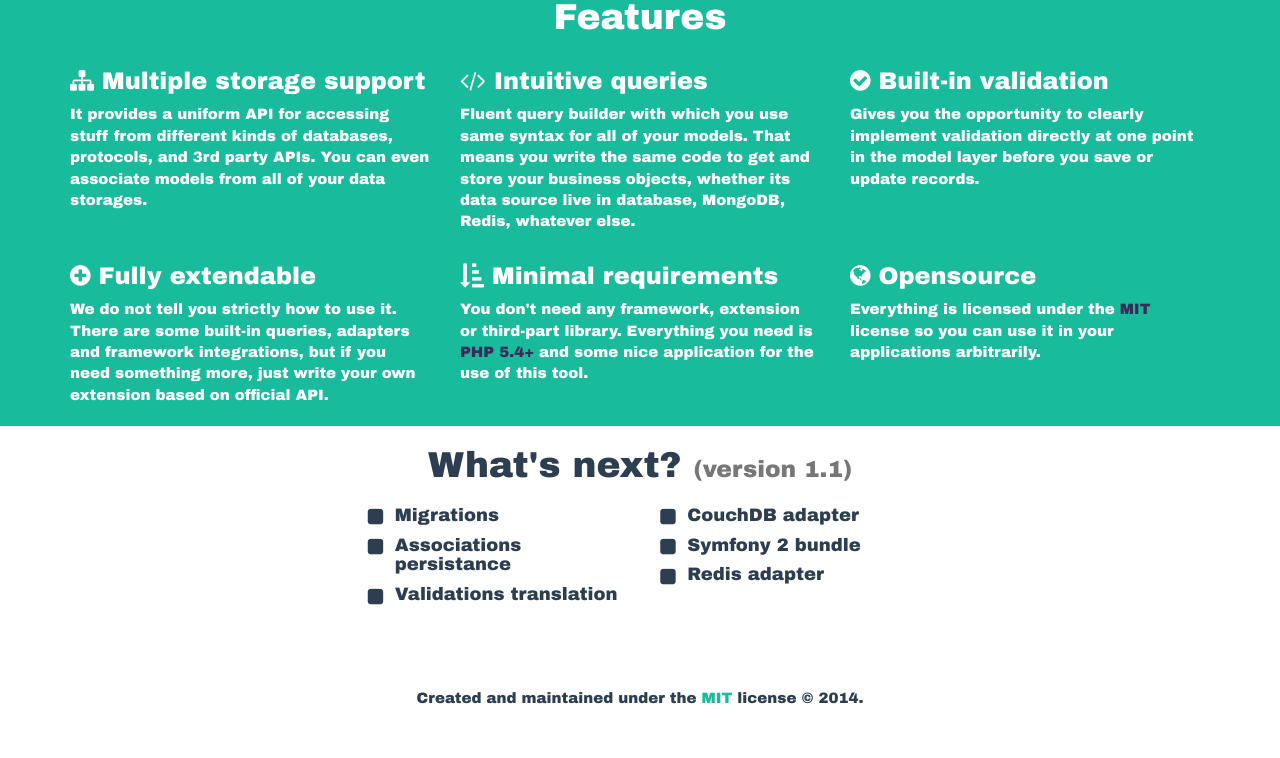
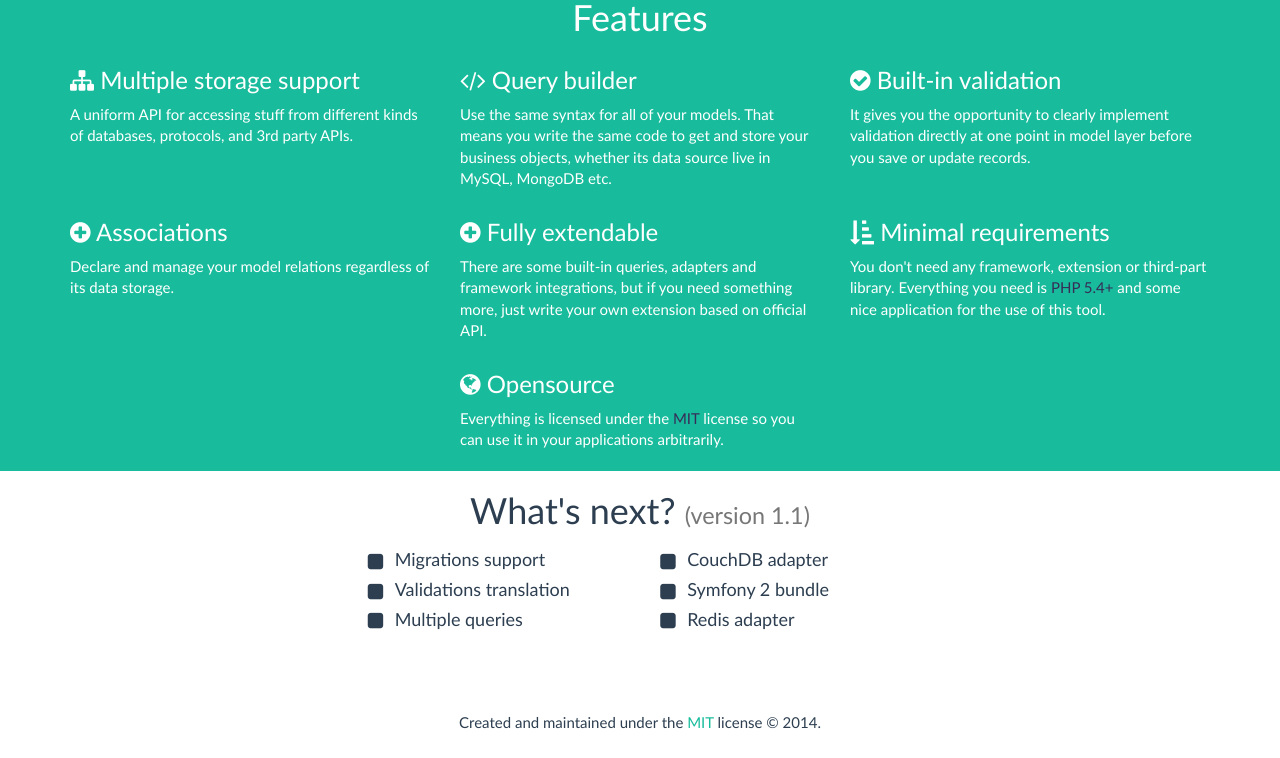
Before and after one commit to unimapper/unimapper.github.io, a Jekyll site: the page built from index.html, in a window 1280 px wide, cut to the strip 324-1082 px from the top of the page. Built offline with Jekyll 4.4.1, drawn with Linux system fonts in a browser that asks for light colours; nearby versions of some CDN libraries; the repository's description, which GitHub fills in, is left out; before the commit the page ends 1059 px from its top, so only the background shows below that; grey boxes are pictures that could not be loaded.

Commit message:
design & docs update

```diff
--- a/css/style.css
+++ b/css/style.css
@@ -3,7 +3,7 @@ html, body {
     color: #2c3e50;
     font-size: 15px;
     line-height: 1.42857;
-    font-family: "Arial Black","Arial Bold",Gadget,sans-serif;
+    font-family: Optima,Segoe,"Segoe UI",Candara,Calibri,Arial,sans-serif;
 }
 a {
     color: #18bc9c;
@@ -45,7 +45,7 @@ a:hover, a:focus, a:active {
     color: #362c57;
 }
 .jumbotron {
-    font-family: "Century Gothic",CenturyGothic,AppleGothic,sans-serif;
+    font-family: Impact,Haettenschweiler,"Franklin Gothic Bold",Charcoal,"Helvetica Inserat","Bitstream Vera Sans Bold","Arial Black","sans serif";
     background-color: #362c57;
     background-image: radial-gradient(at 50% top , rgba(123, 84, 182, 0.6) 0px, rgba(123, 84, 182, 0) 75%), radial-gradient(at right top , rgba(127, 74, 162, 0.5) 0px, rgba(127, 74, 162, 0) 57%);
     background-repeat: no-repeat;
@@ -56,6 +56,12 @@ a:hover, a:focus, a:active {
 }
 .jumbotron h1 {
     color: #18bc9c;
+}
+.jumbotron .btn {
+    font-family: Optima,Segoe,"Segoe UI",Candara,Calibri,Arial,sans-serif;
+}
+.jumbotron .btn-flat {
+    color: #e7e4f1;
 }
 .jumbotron .btn-primary.active {
     background-color: #c7c0de;
@@ -71,6 +77,13 @@ a:hover, a:focus, a:active {
 }
 .container-content .nav-pills > li.active > a {
     background-color: #2c3e50;
+}
+.container-content .nav-pills > li.active > a:hover {
+    color: #362c57;
+}
+.container-content .nav-pills > li > a:hover {
+    background-color: #c7c0de;
+    color: #362c57;
 }
 .container-content .page-header {
     margin-bottom: 50px;
--- a/index.html
+++ b/index.html
@@ -7,7 +7,7 @@ title: UniMapper
 <a href="{{ site.github.owner_url }}/unimapper"><img style="position: absolute; top: 0; right: 0; border: 0;" src="https://github-camo.global.ssl.fastly.net/52760788cde945287fbb584134c4cbc2bc36f904/68747470733a2f2f73332e616d617a6f6e6177732e636f6d2f6769746875622f726962626f6e732f666f726b6d655f72696768745f77686974655f6666666666662e706e67" alt="Fork me on GitHub" data-canonical-src="https://s3.amazonaws.com/github/ribbons/forkme_right_white_ffffff.png"></a>
 <div class="jumbotron text-center">
     <h1>UniMapper</h1>
-    <p>An adapter-based and storage independent ORM for PHP</p>
+    <p class="lead">An adapter-based and storage independent ORM for PHP</p>
     <p>
     	<a href="{{ site.github.releases_url }}" class="btn btn-success btn-lg disabled" title="Get the latest version">Download <i class="fa fa-download"></i> <small>(not ready)</small></a>
         <a href="{{ site.baseurl }}/docs/get-started/install" class="btn btn-flat btn-lg" title="Read documentation">Get started <i class="fa fa-arrow-circle-o-right"></i></a>
@@ -20,29 +20,35 @@ title: UniMapper
             <div class="row">
                 <div class="col-lg-4">
                     <h3><i class="fa fa-sitemap"></i> Multiple storage support</h3>
-                    <p>It provides a uniform API for accessing stuff from different kinds of databases, protocols, and 3rd party APIs. You can even associate models from all of your data storages.</p>
+                    <p>A uniform API for accessing stuff from different kinds of databases, protocols, and 3rd party APIs.</p>
                 </div>
                 <div class="col-lg-4">
-                    <h3><i class="fa fa-code"></i> Intuitive queries</h3>
-                    <p>Fluent query builder with which you use same syntax for all of your models. That means you write the same code to get and store your business objects, whether its data source live in database, MongoDB, Redis, whatever else.</p>
+                    <h3><i class="fa fa-code"></i> Query builder</h3>
+                    <p>Use the same syntax for all of your models. That means you write the same code to get and store your business objects, whether its data source live in MySQL, MongoDB etc.</p>
                 </div>
                 <div class="col-lg-4">
                     <h3><i class="fa fa-check-circle"></i> Built-in validation</h3>
-                    <p>Gives you the opportunity to clearly implement validation directly at one point in the model layer before you save or update records.</p>
+                    <p>It gives you the opportunity to clearly implement validation directly at one point in model layer before you save or update records.</p>
                 </div>
             </div>
             <div class="row">
                 <div class="col-lg-4">
+                    <h3><i class="fa fa-plus-circle"></i> Associations</h3>
+                    <p>Declare and manage your model relations regardless of its data storage.</p>
+                </div>
+                <div class="col-lg-4">
                     <h3><i class="fa fa-plus-circle"></i> Fully extendable</h3>
-                    <p>We do not tell you strictly how to use it. There are some built-in queries, adapters and framework integrations, but if you need something more, just write your own extension based on official API.</p>
+                    <p>There are some built-in queries, adapters and framework integrations, but if you need something more, just write your own extension based on official API.</p>
                 </div>
                 <div class="col-lg-4">
                     <h3><i class="fa fa-sort-amount-asc"></i> Minimal requirements</h3>
                     <p>You don't need any framework, extension or third-part library. Everything you need is <a href="http://www.php.net/">PHP 5.4+</a> and some nice application for the use of this tool.</p>
                 </div>
-                <div class="col-lg-4">
+            </div>
+            <div class="row">
+                <div class="col-lg-4 col-lg-offset-4">
                     <h3><i class="fa fa-globe"></i> Opensource</h3>
-                    <p>Everything is licensed under the <a href="{{ site.baseurl }}/docs/license">MIT</a> license so you can use it in your applications arbitrarily.</p>
+                    <p>Everything is licensed under the <a href="{{ site.baseurl }}/license">MIT</a> license so you can use it in your applications arbitrarily.</p>
                 </div>
             </div>
         </p>
@@ -53,9 +59,9 @@ title: UniMapper
     <div class="row">
         <div class="col-lg-3 col-lg-offset-3">
             <ul class="fa-ul">
-                <li><h4><i class="fa-li fa fa-square"></i> Migrations</h4></li>
-                <li><h4><i class="fa-li fa fa-square"></i> Associations persistance</h4></li>
+                <li><h4><i class="fa-li fa fa-square"></i> Migrations support</h4></li>
                 <li><h4><i class="fa-li fa fa-square"></i> Validations translation</h4></li>
+                <li><h4><i class="fa-li fa fa-square"></i> Multiple queries</h4></li>
             </ul>
         </div>
         <div class="col-lg-3">
```
Also changed, not shown: docs/reference/entity.md (+9 -0 lines).
